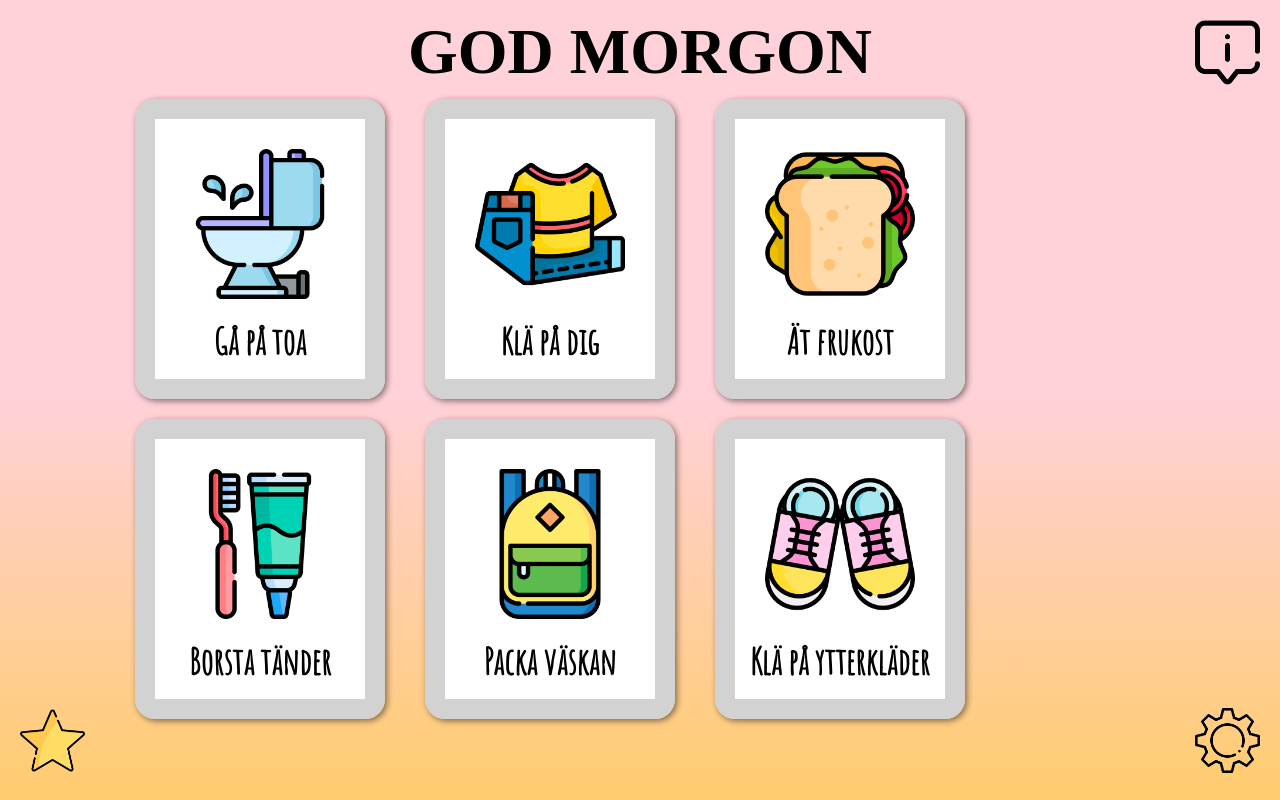
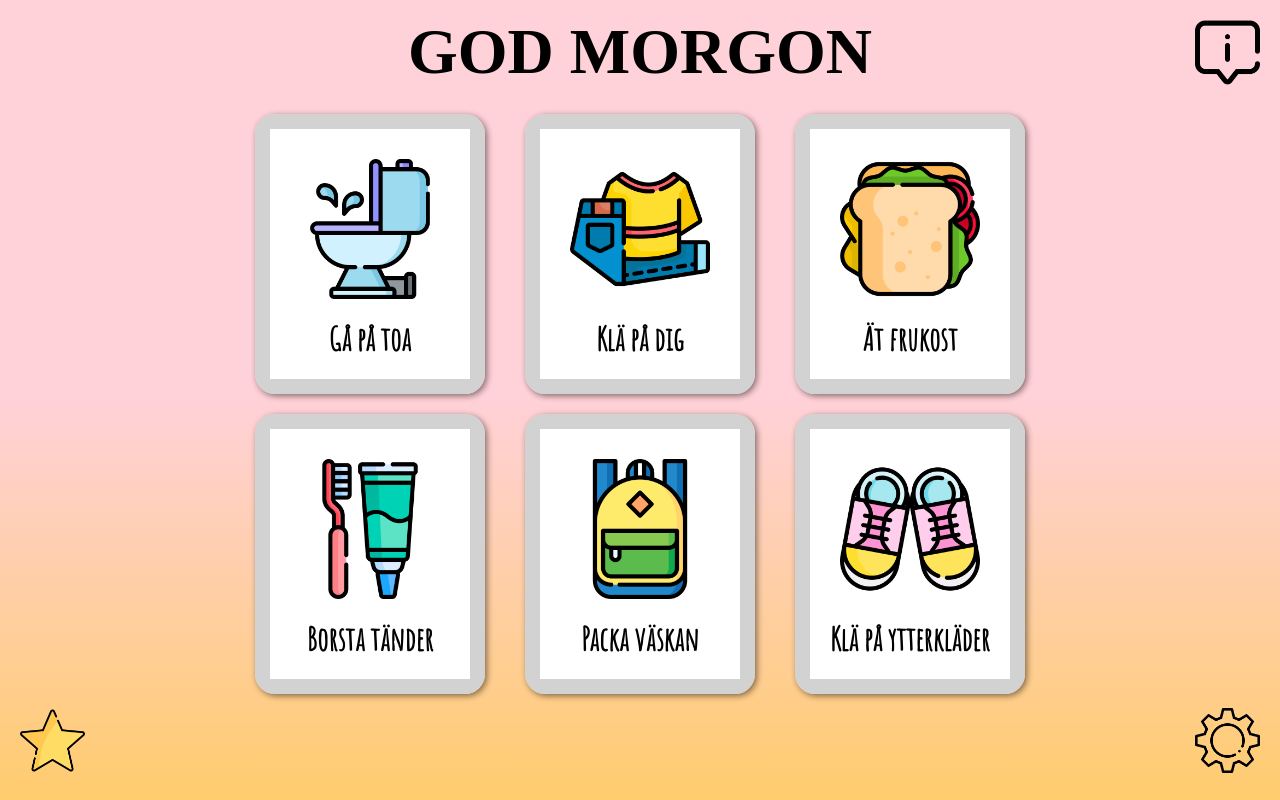
Before and after one commit to elinamren/kids-routine, a React (Create React App) app: page / in a window 1280 px wide. Built offline with nearby package versions, Linux system fonts and the light colour scheme; a web font is replaced by a local one.

Commit message:
changed the size on cards to little smaller

```diff
--- a/src/App.css
+++ b/src/App.css
@@ -32,7 +32,7 @@ h2 {
 
 h3 {
   font-family: "Amatic SC", cursive;
-  font-size: 2.25rem;
+  font-size: 2rem;
 }
 
 h4 {
@@ -92,8 +92,8 @@ button:active {
 
 /* CARDS ------- */
 .card {
-  width: 250px;
-  height: 300px;
+  width: 230px;
+  height: 280px;
   margin: 10px 20px;
   display: flex;
   justify-content: space-between;
@@ -107,7 +107,7 @@ button:active {
   position: absolute;
   width: 100%;
   height: 100%;
-  border: 20px solid rgb(210, 210, 210);
+  border: 15px solid rgb(210, 210, 210);
   border-radius: 20px;
   box-shadow: 2px 2px 6px rgba(0, 0, 0, 0.495);
   cursor: pointer;
@@ -139,8 +139,8 @@ button:active {
 }
 
 .icon {
-  width: 150px;
-  height: 150px;
+  width: 140px;
+  height: 140px;
   margin: 30px 0 15px;
 }
 /* -------------------- */
@@ -271,9 +271,6 @@ input {
 }
 
 @media screen and (max-width: 1310px) {
-  .cards-container {
-    margin: 0;
-  }
   h1 {
     font-size: 4rem;
   }
```
